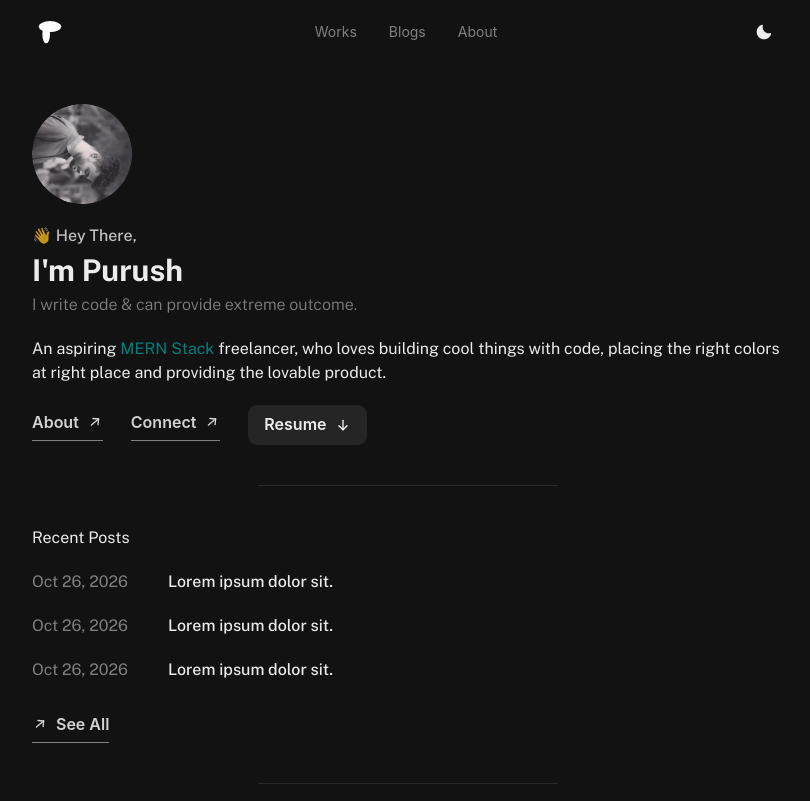
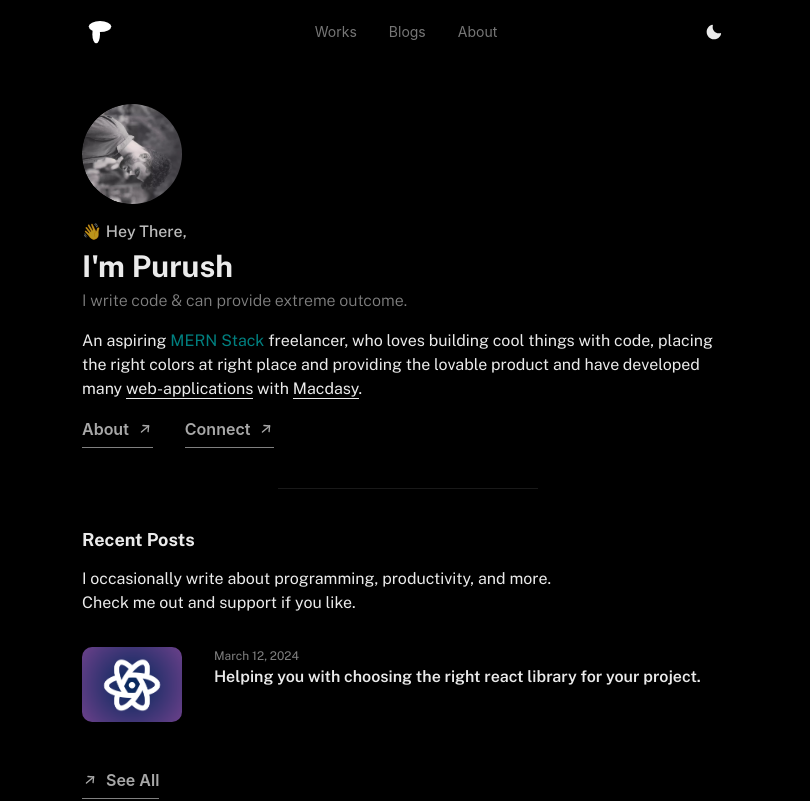
Before and after one commit to purushg16/showcase, a React (Vite) app: page / in a window 1280 px wide. Shown: the top 801 px of the page, without its empty margins (232-1042 px from the left). Built offline with nearby package versions, Linux system fonts and the light colour scheme.

Commit message:
refactors

```diff
--- a/src/components/data/blogs.ts
+++ b/src/components/data/blogs.ts
@@ -6,7 +6,7 @@
     id: "b01",
     createdAt: new Date(2024, 2, 12),
     title:
-      "User Interface Magic: Choosing the Right React Library for Your Project.",
+      "Helping you with choosing the right react library for your project.",
     desc: `In the ever-evolving landscape of web development,
           React has established itself as a powerhouse for building dynamic
           and interactive user interfaces. To streamline the development process
--- /dev/null
+++ b/src/components/elements/LandingBento.tsx
@@ -0,0 +1,76 @@
+import { Flex, Text, Highlight, Box } from "@chakra-ui/react";
+
+const LandingBento = () => {
+  return (
+    <Flex flexDir="column" gap={4} maxW={500} mx="auto">
+      <Text
+        p={4}
+        bg="whiteAlpha.100"
+        borderRadius={10}
+        border="1px solid"
+        borderColor="whiteAlpha.200"
+        fontWeight={600}
+      >
+        Me, Briefly
+      </Text>
+      <Flex gap={4}>
+        <Text
+          maxW="70%"
+          p={4}
+          bg="whiteAlpha.100"
+          borderRadius={10}
+          border="1px solid"
+          borderColor="whiteAlpha.200"
+          fontWeight={600}
+          color="gray"
+        >
+          I am <br />
+          <Highlight
+            styles={{ color: "white" }}
+            query="Purushothaman,"
+            children={`Purushothaman,`}
+          />
+          <br />
+          creating beautiful websites & delivering excellent solutions
+        </Text>
+        <Box
+          w="30%"
+          bg="whiteAlpha.100"
+          borderRadius={10}
+          border="1px solid"
+          borderColor="whiteAlpha.200"
+        />
+      </Flex>
+      <Flex gap={4}>
+        <Box
+          w="30%"
+          bg="whiteAlpha.100"
+          borderRadius={10}
+          border="1px solid"
+          borderColor="whiteAlpha.200"
+        />
+        <Text
+          maxW="70%"
+          p={4}
+          bg="whiteAlpha.100"
+          borderRadius={10}
+          border="1px solid"
+          borderColor="whiteAlpha.200"
+          fontWeight={600}
+          color="gray"
+        >
+          I am <br />
+          <Highlight
+            styles={{ color: "white" }}
+            query="Purushothaman,"
+            children={`Purushothaman,`}
+          />
+          <br />
+          creating beautiful websites & delivering excellent solutions
+        </Text>
+      </Flex>
+    </Flex>
+  );
+};
+
+export default LandingBento;
--- a/src/components/elements/Navbar.tsx
+++ b/src/components/elements/Navbar.tsx
@@ -25,7 +25,7 @@
       zIndex={20}
       position="sticky"
       top={0}
-      bg={colorMode === "dark" ? "#121212" : "white"}
+      bg={colorMode === "dark" ? "#000" : "white"}
     >
       <Flex alignItems="center" py="0.75rem">
         <Link to="/" className="shrink-0 text-primary">
--- /dev/null
+++ b/src/components/elements/PostCard.tsx
@@ -0,0 +1,29 @@
+import { Box, Image, Stack, Text } from "@chakra-ui/react";
+import { Link } from "react-router-dom";
+import { convertDate } from "../generator/dateConvertor";
+import { Blog } from "../entities/Blog";
+
+const PostCard = ({ blog }: { blog: Blog }) => {
+  return (
+    <Stack direction="row" gap={{ base: 4, md: 8 }}>
+      <Box
+        w={100}
+        aspectRatio="4/3"
+        bgImg={blog.thumbnail}
+        bgSize="cover"
+        bgPos="center"
+        borderRadius={10}
+      />
+      <Stack direction="column" gap={0} columnGap={8}>
+        <Text color="gray" fontSize="xs">
+          {convertDate(blog.createdAt)}{" "}
+        </Text>
+        <Link to={`blogs/${blog.id}`}>
+          <Text fontWeight={600}> {blog.title} </Text>
+        </Link>
+      </Stack>
+    </Stack>
+  );
+};
+
+export default PostCard;
--- /dev/null
+++ b/src/components/elements/RecentPosts.tsx
@@ -0,0 +1,15 @@
+import { VStack } from "@chakra-ui/react";
+import PostCard from "./PostCard";
+import blogs from "../data/blogs";
+
+const RecentPosts = () => {
+  return (
+    <VStack alignItems="start" gap={5} mb={8}>
+      {blogs.map((blog) => (
+        <PostCard key={blog.id} blog={blog} />
+      ))}
+    </VStack>
+  );
+};
+
+export default RecentPosts;
--- a/src/components/pages/AboutPage/AboutPage.tsx
+++ b/src/components/pages/AboutPage/AboutPage.tsx
@@ -23,9 +23,16 @@
           delay={0.1}
           title="About"
           children={[
-            "Lorem ipsum dolor sit amet consectetur adipisicing elit.",
-            "Lorem ipsum dolor sit amet consectetur adipisicing elit. Lorem ipsum dolor sit amet consectetur adipisicing elit.",
-            "Lorem ipsum dolor sit amet consectetur adipisicing elit. Lorem ipsum dolor sit amet consectetur adipisicing elit. Lorem ipsum dolor sit amet consectetur adipisicing elit. Lorem ipsum dolor sit amet consectetur adipisicing elit.",
+            `As I have told before, I am an aspiring MERN Stack developer & freelancer,
+            who loves building cool things with code,
+            placing the right colors at right place and
+            providing the lovable product`,
+            `Me & my cousin are currently running a startup named Macdasy,
+            through which we are providing solutions to many problems the enterprises are facing`,
+            `Since June 2021, I am studying & working with full-stack development.
+            I personally love to develop things like posters, designs and illustrations.
+            Then, I found myself interseted in web-design & developing.
+            Below, I have listed my tech-stack I use to build amazing web-applications.`,
           ]}
         />
 
@@ -53,8 +60,7 @@
             />,
             <Tools
               title="Apart from web, I have gained certifications in"
-              desc="Python and Flutter.With Data Science, Pandas, Selenium in Python and Firebase
-                  with Flutter."
+              desc="Flutter (Inc. Firebase) & Python (Inc. Data Science, Pandas, Selenium)"
             />,
           ]}
         />
--- a/src/components/pages/AboutPage/AboutTopic.tsx
+++ b/src/components/pages/AboutPage/AboutTopic.tsx
@@ -21,7 +21,9 @@
           <Text>
             {children.length > 0 &&
               children.map((desc, index) => (
-                <Text my={index !== 0 ? 4 : 0}> {desc} </Text>
+                <Text key={index} my={index !== 0 ? 4 : 0}>
+                  {desc}
+                </Text>
               ))}
           </Text>
         </Box>
--- a/src/components/pages/Landing/LandingPage.tsx
+++ b/src/components/pages/Landing/LandingPage.tsx
@@ -4,6 +4,7 @@
   Divider,
   Flex,
   HStack,
+  Heading,
   Highlight,
   Icon,
   Image,
@@ -16,12 +17,15 @@
 import Footer from "../../elements/Footer";
 import profile from "../../../assets/images/profile.jpg";
 import resume from "../../../assets/Resume.pdf";
+import PostCard from "../../elements/PostCard";
+import RecentPosts from "../../elements/RecentPosts";
+import LandingBento from "../../elements/LandingBento";
 
 const LandingPage = () => {
   return (
     <Box textAlign="left">
       <AnimateMove direction="y">
-        <Flex flexDir="column" gap={5}>
+        <Flex flexDir="column" gap={4}>
           <Box id="card-img-cont">
             <Image
               boxSize={100}
@@ -48,13 +52,26 @@
                 children={`An aspiring MERN Stack freelancer,
                             who loves building cool things with code,
                             placing the right colors at right place and
-                            providing the lovable product.`}
+                            providing the lovable product `}
               />
+              and have developed many{" "}
+              <Link to="works" style={{ borderBottom: "1px solid" }}>
+                web-applications
+              </Link>{" "}
+              with{" "}
+              <Link
+                to="https://macdasys.netlify.app/"
+                target="_blank"
+                style={{ borderBottom: "1px solid" }}
+              >
+                Macdasy
+              </Link>
+              .
             </Text>
           </Box>
 
           <Box>
-            <HStack gap={7}>
+            <Flex align="center" gap={8} flexWrap="wrap">
               <Link to="about">
                 <Button
                   borderRadius={0}
@@ -84,7 +101,7 @@
                 </Button>
               </Link>
 
-              <Link
+              {/* <Link
                 to={resume}
                 download="Resume - Purushothaman G"
                 target="_blank"
@@ -96,8 +113,8 @@
                 >
                   Resume
                 </Button>
-              </Link>
-            </HStack>
+              </Link> */}
+            </Flex>
           </Box>
         </Flex>
       </AnimateMove>
@@ -105,33 +122,14 @@
       <Divider my={10} w="40%" mx="auto" />
 
       <AnimateMove>
-        <Box>
-          <Text fontSize="md" mb={5}>
-            Recent Posts
+        <VStack align="start" gap={4}>
+          <Heading fontSize="lg">Recent Posts</Heading>
+          <Text mb={4}>
+            I occasionally write about programming, productivity, and more.
+            <br />
+            Check me out and support if you like.
           </Text>
-          <VStack alignItems="start" gap={5} mb={8}>
-            <HStack columnGap={10}>
-              <Text color="gray"> Oct 26, 2026 </Text>
-              <Link to="">
-                <Text fontWeight={500}> Lorem ipsum dolor sit. </Text>
-              </Link>
-            </HStack>
-            <HStack columnGap={10}>
-              <Text color="gray"> Oct 26, 2026 </Text>
-
-              <Link to="">
-                <Text fontWeight={500}> Lorem ipsum dolor sit. </Text>
-              </Link>
-            </HStack>
-            <HStack columnGap={10}>
-              <Text color="gray"> Oct 26, 2026 </Text>
-
-              <Link to="">
-                <Text fontWeight={500}> Lorem ipsum dolor sit. </Text>
-              </Link>
-            </HStack>
-          </VStack>
-
+          <RecentPosts />
           <Link to="blogs">
             <Button
               pb={2}
@@ -144,7 +142,7 @@
               See All
             </Button>
           </Link>
-        </Box>
+        </VStack>
       </AnimateMove>
 
       <Divider my={10} w="40%" mx="auto" />
--- a/src/components/pages/LayoutPage.tsx
+++ b/src/components/pages/LayoutPage.tsx
@@ -5,7 +5,7 @@
 
 const LayoutPage = () => {
   return (
-    <Box height="max-content" maxW={800} marginX="auto" px="1.5rem">
+    <Box height="max-content" maxW={700} marginX="auto" px="1.5rem">
       <Navbar />
       <Flex justifyContent="center" alignItems="start">
         <Box py={10} w="100%">
--- a/src/components/theme/theme.ts
+++ b/src/components/theme/theme.ts
@@ -8,16 +8,16 @@
   config,
   colors: {
     gray: {
-      50: "#f9f9f9",
-      100: "#ededed",
-      200: "#d3d3d3",
-      300: "#b3b3b3",
-      400: "#a0a0a0",
-      500: "#898989",
-      600: "#6c6c6c",
-      700: "#202020",
-      800: "#121212",
-      900: "#111",
+      "50": "#e0e0e0",
+      "100": "#c7c7c7",
+      "200": "#a8a8a8",
+      "300": "#878787",
+      "400": "#6f6f6f",
+      "500": "#565656",
+      "600": "#404040",
+      "700": "#000000",
+      "800": "#000000",
+      "900": "#000000",
     },
     red: {
       50: "#ffebee",
--- a/src/functions/data/ContactLinks.ts
+++ b/src/functions/data/ContactLinks.ts
@@ -17,7 +17,7 @@
     link: "https://github.com/purushg16",
   },
   {
-    name: "Instagram",
+    name: "LinkedIn",
     logo: SiLinkedin,
     link: "https://www.linkedin.com/in/purushothaman-g-081a2622a",
   },
```
Also changed, not shown: src/components/pages/ErrorPage.tsx (+32 -8 lines).
